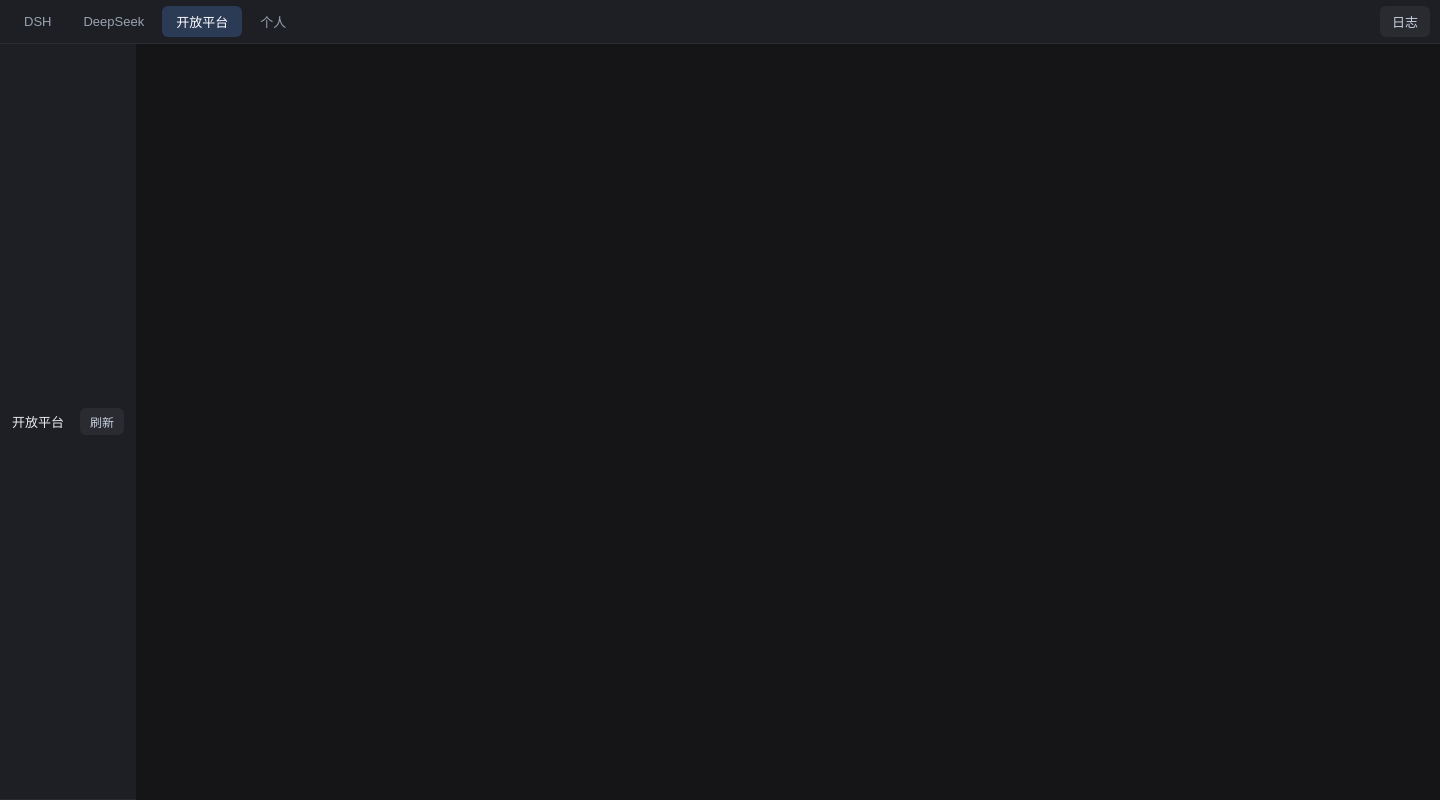
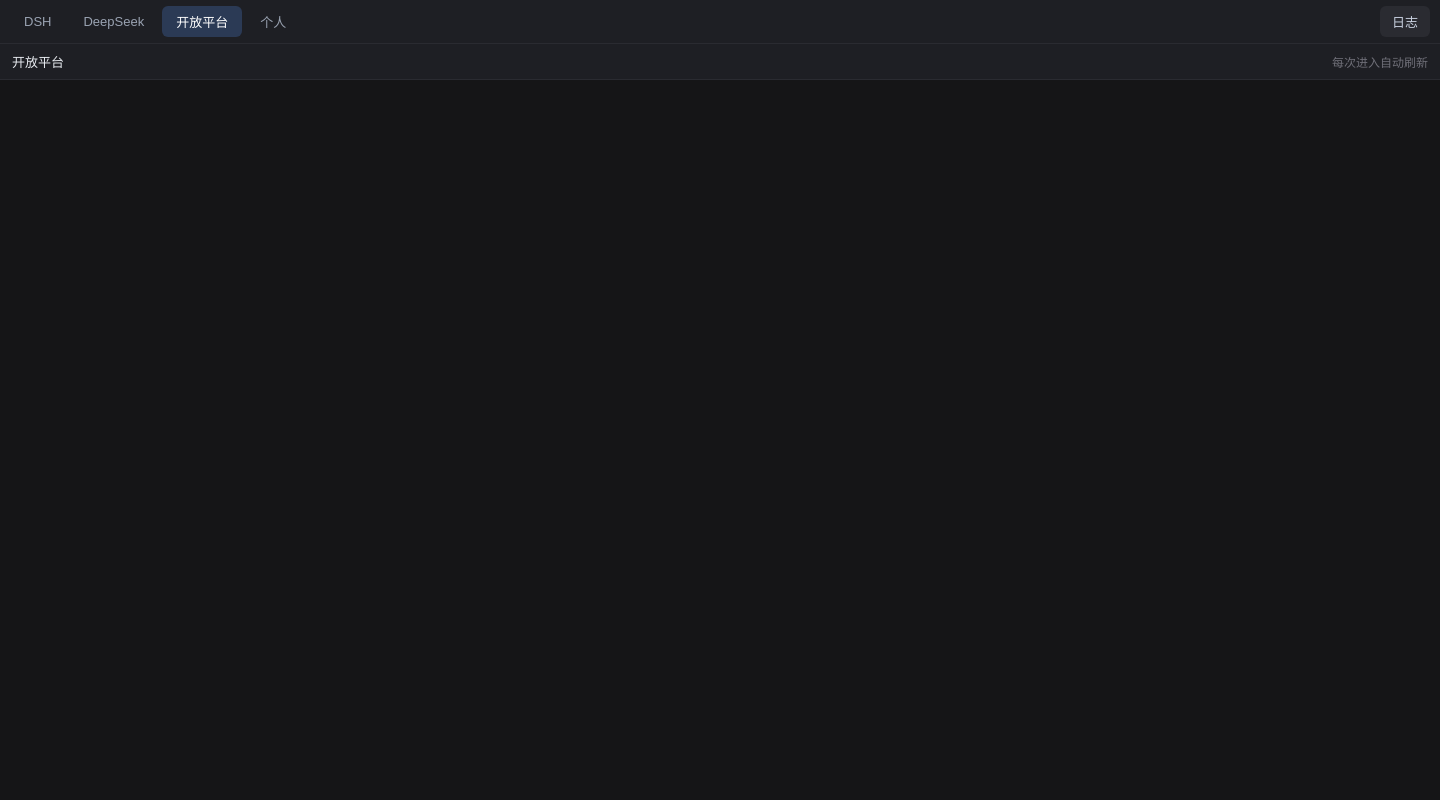
Before and after one commit to g36ck19941-crypto/dsh-desktop-mobile, an Electron app: page desktop/shell.html in a window 1440 px wide. Both pictures are taken after a click on the button "开放平台". Drawn offline with Linux system fonts and the light colour scheme; no server answers.

Commit message:
v0.5.1: 开放平台自动刷新 + 检查更新修复（npm/npx 经 cmd.exe）+ 布局修复

```diff
--- a/desktop/main.js
+++ b/desktop/main.js
@@ -446,7 +446,7 @@ ipcMain.handle('dsh-check-update', async () => {
   const local = getLocalDshVersion();
   try {
     const latest = await new Promise((resolve, reject) => {
-      execFile('npm.cmd', ['view', '@deepseek-ai/dsh', 'version'], { timeout: 40000, windowsHide: true }, (err, stdout) => {
+      execFile('cmd.exe', ['/c', 'npm', 'view', '@deepseek-ai/dsh', 'version'], { timeout: 40000, windowsHide: true }, (err, stdout) => {
         if (err) return reject(err);
         const v = (stdout || '').split(/\r?\n/).map((s) => s.trim()).filter(Boolean)[0];
         resolve(v || null);
@@ -462,7 +462,7 @@ ipcMain.handle('dsh-update', async () => {
   try {
     // 触发 npx 拉取最新版（下载到新的缓存目录），随后重启 DSH 服务
     await new Promise((resolve, reject) => {
-      execFile('npx.cmd', ['--yes', '@deepseek-ai/dsh@latest', '--version'], { timeout: 180000, windowsHide: true }, (err, stdout, stderr) => {
+      execFile('cmd.exe', ['/c', 'npx', '--yes', '@deepseek-ai/dsh@latest', '--version'], { timeout: 180000, windowsHide: true }, (err, stdout, stderr) => {
         if (err && !(stdout || stderr)) return reject(err);
         resolve(stdout || stderr || '');
       });
--- a/desktop/package.json
+++ b/desktop/package.json
@@ -1,6 +1,6 @@
 {
   "name": "dsh-desktop",
-  "version": "0.5.0",
+  "version": "0.5.1",
   "description": "DeepSeek Harness 桌面端（Electron 套壳本地 dsh web）",
   "main": "main.js",
   "author": "DSH",
--- a/desktop/shell.html
+++ b/desktop/shell.html
@@ -20,7 +20,7 @@
   #dot.error { background: #ef4444; }
   #frame { flex: 1 1 auto; border: none; background: #151517; width: 100%; height: 100%; }
   #view-deepseek { display: none; flex-direction: column; flex: 1; min-height: 0; }
-  #view-platform { display: none; flex: 1; min-height: 0; }
+  #view-platform { display: none; flex-direction: column; flex: 1; min-height: 0; }
   #platform-webview { flex: 1; width: 100%; height: 100%; border: none; }
   #ds-bar { display: flex; align-items: center; gap: 8px; padding: 8px 12px; background: #1e1f24; border-bottom: 1px solid #2a2b31; font-size: 13px; }
   #ds-model { background: #2a2b31; color: #e8ebf0; border: none; border-radius: 6px; padding: 5px 8px; }
@@ -107,6 +107,7 @@
   #pf-bar { display: flex; align-items: center; gap: 8px; padding: 8px 12px; background: #1e1f24; border-bottom: 1px solid #2a2b31; font-size: 13px; }
   #pf-bar .spacer { flex: 1; }
   #pf-bar button { background: #2a2b31; color: #c9d1e0; border: none; border-radius: 6px; padding: 5px 10px; cursor: pointer; font-size: 12px; }
+  .pf-auto-hint { font-size: 12px; color: #6f6f78; }
   #pf-bar button.primary { background: #2b3a55; color: #fff; }
 </style>
 </head>
@@ -148,7 +149,7 @@
     <div id="pf-bar">
       <span>开放平台</span>
       <span class="spacer"></span>
-      <button id="platform-refresh">刷新</button>
+      <span class="pf-auto-hint">每次进入自动刷新</span>
     </div>
     <webview id="platform-webview" src="https://platform.deepseek.com"></webview>
   </div>
@@ -281,9 +282,7 @@
   window.dshDesktop.getStatus().then(setStatus);
 
   logbtn.onclick = () => logwrap.classList.toggle('open');
-  document.getElementById('platform-refresh').onclick = () => {
-    try { document.getElementById('platform-webview').reload(); } catch (e) {}
-  };
+
   document.getElementById('closebtn').onclick = () => logwrap.classList.remove('open');
   document.getElementById('clearbtn').onclick = () => { logEl.textContent = ''; };
 
@@ -297,6 +296,7 @@
   const viewPlatform = document.getElementById('view-platform');
   const viewProfile = document.getElementById('view-profile');
   let profileVisible = false;
+  let platformLoaded = false;
   function switchTab(which) {
     viewDsh.style.display = which === 'dsh' ? 'flex' : 'none';
     viewDs.style.display = which === 'deepseek' ? 'flex' : 'none';
@@ -307,6 +307,13 @@
     tabPlatform.classList.toggle('active', which === 'platform');
     tabProfile.classList.toggle('active', which === 'profile');
     profileVisible = (which === 'profile');
+    if (which === 'platform') {
+      if (platformLoaded) {
+        try { document.getElementById('platform-webview').reload(); } catch (e) {}
+      } else {
+        platformLoaded = true;
+      }
+    }
     if (which === 'profile') { loadUsage(false); checkDshUpdate(); }
   }
   tabDsh.onclick = () => switchTab('dsh');
```
Also changed, not shown: CHANGELOG.md, 1 other file.
